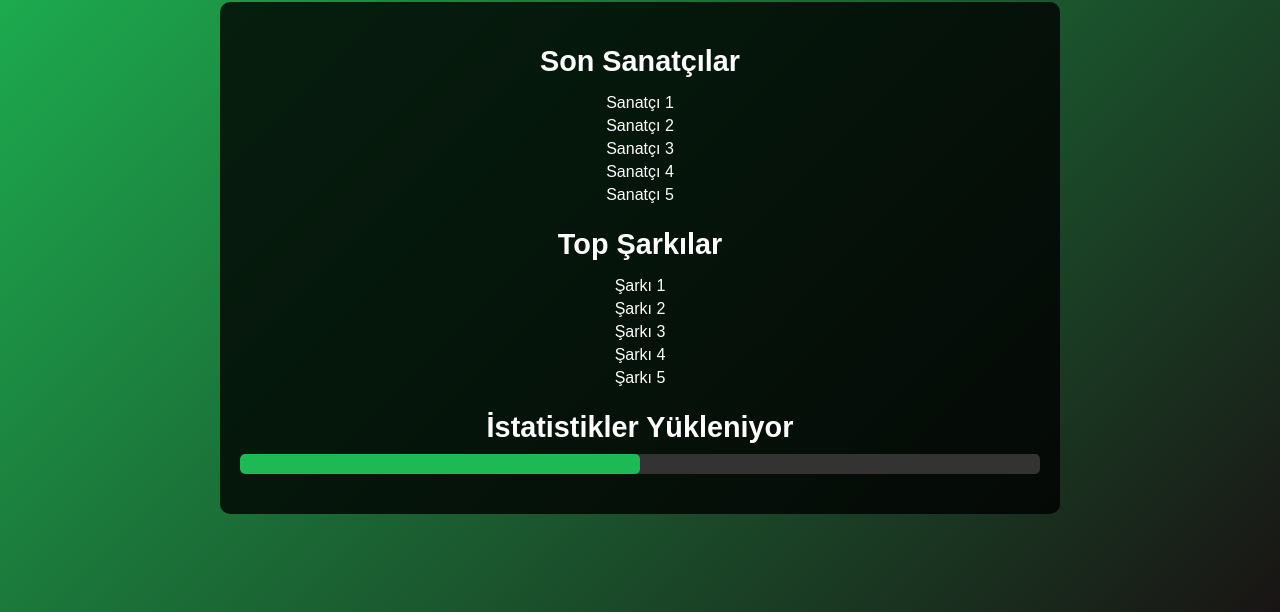
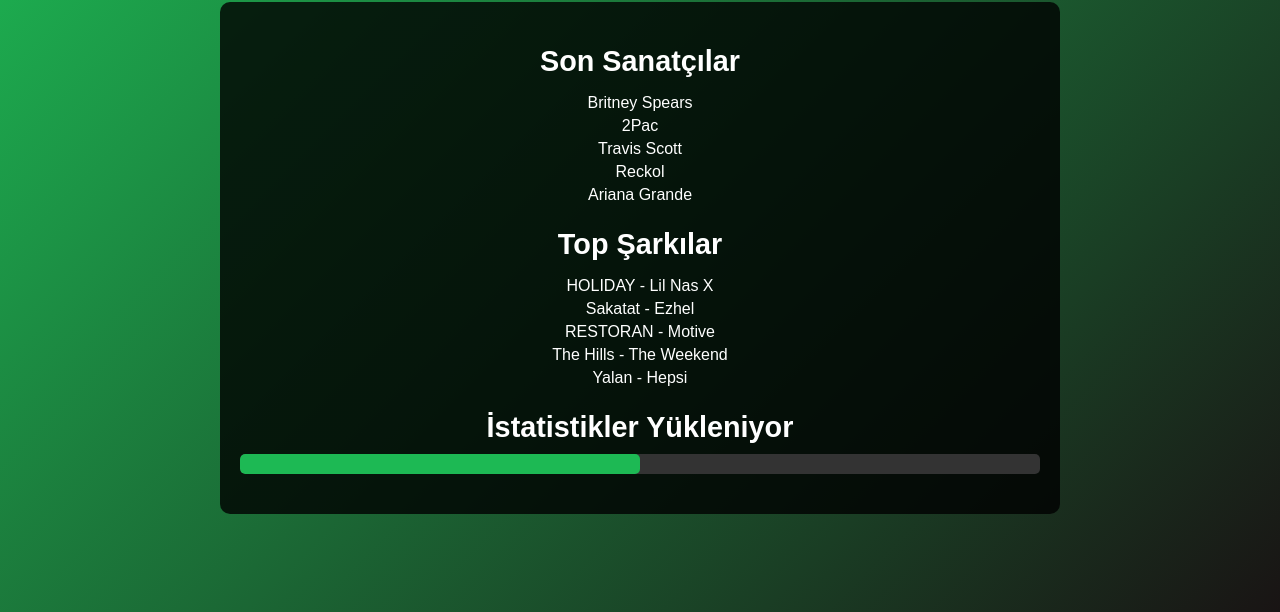
Before and after one commit to jakymoon/jakymoon.github.io, a plain HTML site: page wait.html in a window 1280 px wide. Shown: the part 188-800 px from the top of the page. Drawn offline with Linux system fonts and the light colour scheme.

Commit message:
Update wait.html

```diff
--- a/wait.html
+++ b/wait.html
@@ -64,21 +64,21 @@
         <div class="section">
             <h2>Son Sanatçılar</h2>
             <ul>
-                <li>Sanatçı 1</li>
-                <li>Sanatçı 2</li>
-                <li>Sanatçı 3</li>
-                <li>Sanatçı 4</li>
-                <li>Sanatçı 5</li>
+                <li>Britney Spears</li>
+                <li>2Pac</li>
+                <li>Travis Scott</li>
+                <li>Reckol</li>
+                <li>Ariana Grande</li>
             </ul>
         </div>
         <div class="section">
             <h2>Top Şarkılar</h2>
             <ul>
-                <li>Şarkı 1</li>
-                <li>Şarkı 2</li>
-                <li>Şarkı 3</li>
-                <li>Şarkı 4</li>
-                <li>Şarkı 5</li>
+                <li>HOLIDAY - Lil Nas X</li>
+                <li>Sakatat - Ezhel</li>
+                <li>RESTORAN - Motive</li>
+                <li>The Hills - The Weekend</li>
+                <li>Yalan - Hepsi</li>
             </ul>
         </div>
         <div class="section">
```
